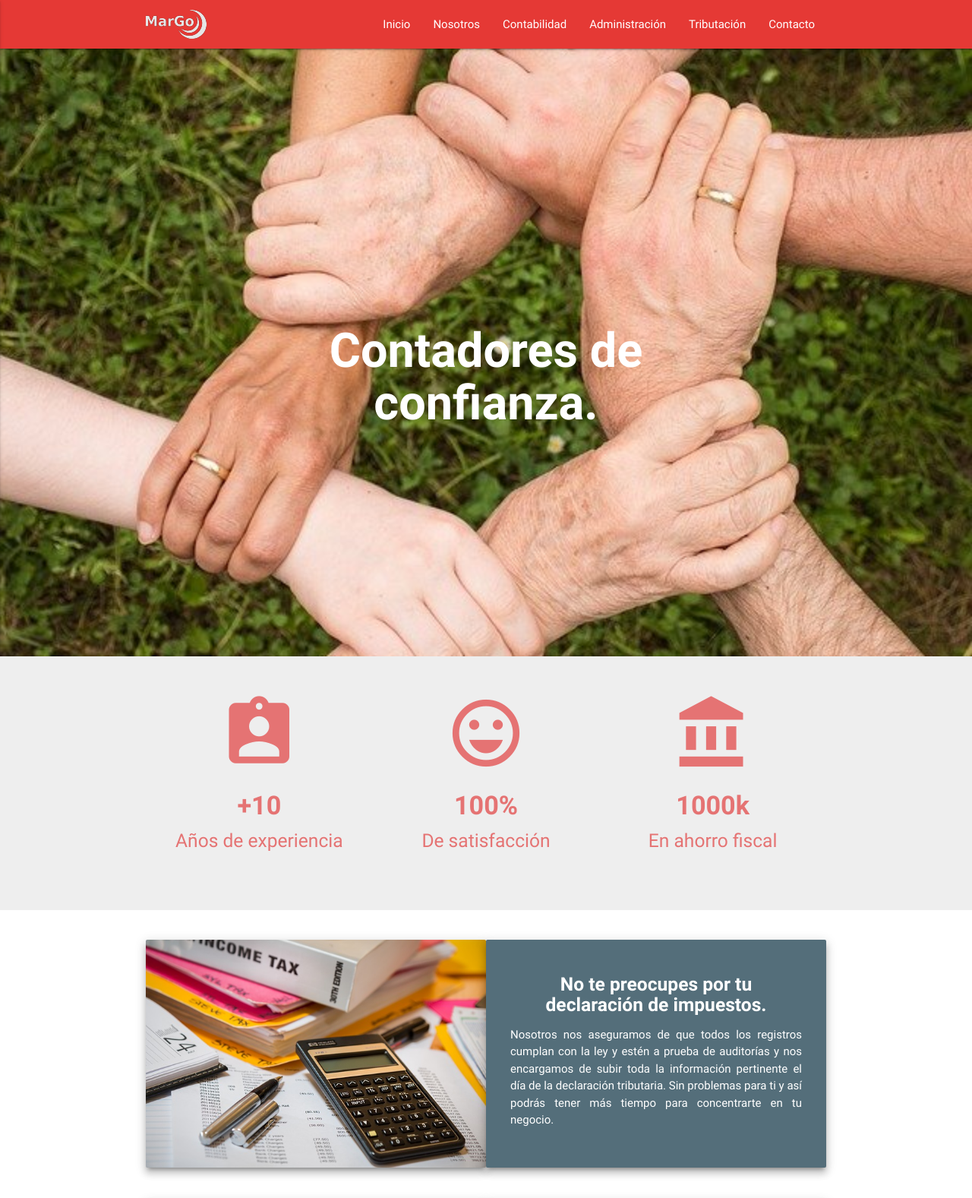
After one commit to doglez/webpage-margo, a PHP site: template pages/home.php in a window 1280 px wide. The commit adds this page. Shown: the top 1577 px of the page at 76% size. Run offline with PHP 8.4, Linux system fonts and the light colour scheme; the template is opened without the code that fills it, so the values that code supplies are empty.

Commit message:
set archivos generales

```diff
--- /dev/null
+++ b/pages/home.php
@@ -0,0 +1,51 @@
+<main>
+    <section class="section_carousel">
+    <div class="carousel carousel-slider center">
+    <div class="carousel-item equipo-unido" href="#one!">
+        <h1>Contadores de confianza.</h1>
+    </div>
+    <div class="carousel-item books" href="#two!">
+        <h1>Libros precisos y garantizados.</h1>
+    </div>
+    <div class="carousel-item contoper" href="#three!">
+        <h1>Descubre los beneficios de trabajar con nosotros.</h1>
+    </div>
+    </div>
+    </section>
+    <section class="section_achievements grey lighten-3">
+    <div class="row container">
+        <div id="section_achievements_text1" class="col m4 s12 section_achievements_text animate_materlialize">
+        <i class="large material-icons">assignment_ind</i>
+        <h4>+10</h4>
+        <h5>Años de experiencia</h5>
+        </div>
+        <div id="section_achievements_text2" class="col m4 s12 section_achievements_text animate_materlialize">
+        <i class="large material-icons">sentiment_very_satisfied</i>
+        <h4>100%</h4>
+        <h5>De satisfacción</h5>
+        </div>
+        <div id="section_achievements_text3" class="col m4 s12 section_achievements_text animate_materlialize">
+        <i class="large material-icons">account_balance</i>
+        <h4>1000k</h4>
+        <h5>En ahorro fiscal</h5>
+        </div>
+    </div>
+    </section>
+    <section class="section_comments white-text">
+    <div class="row container animateBelow">
+        <div class="card z-depth-4 col m6 s12 laptop_upload_sar"></div>
+        <div class="card z-depth-4 col m6 s12 section_comments_text blue-grey darken-1">
+        <h5 class="center">No te preocupes por tu declaración de impuestos.</h5>
+        <p class="justify">Nosotros nos aseguramos de que todos los registros cumplan con la ley y estén a prueba de auditorías y nos encargamos de subir toda la información pertinente el día de la declaración tributaria. Sin problemas para ti y así podrás tener  más tiempo para concentrarte en tu negocio.</p>
+        </div>
+    </div>
+    <div class="row container animateAbove">
+        <div class="card z-depth-4 col s12 hide-on-med-and-up money_plants"></div>
+        <div class="card z-depth-4 col m6 s12 section_comments_text blue-grey darken-1">
+        <h5 class="center">Beneficios de trabajar con nosotros.</h5>
+        <p class="justify">Utilizando nuestros servicios administrativos y contabilidad especializados que brindamos, puedes ahorrar dinero ya que contamos con software que automatiza la reportería y análisis de gastos, así obtendrás un resultado de alta calidad a tiempo y garantizado.</p>
+        </div>
+        <div class="card z-depth-4 col m6 hide-on-small-only money_plants"></div>
+    </div>
+    </section>
+</main>
--- a/templates/footer.php
+++ b/templates/footer.php
@@ -31,10 +31,10 @@
   <script type="text/javascript" src="https://code.jquery.com/jquery-3.5.1.min.js"></script>
 
   <!--JavaScript Materialize optimized loading-->
-  <script type="text/javascript" src="js/materialize.min.js"></script>
+  <script type="text/javascript" src="assets/js/materialize.min.js"></script>
 
   <!--Import own JS-->
-  <script src="js/app.min.js"></script>
+  <script src="assets/js/app.min.js"></script>
 
   </body>
 
--- a/templates/header.php
+++ b/templates/header.php
@@ -8,20 +8,20 @@
   <title>MARGO Contabilidad, Administración, Impuestos, Tegucigalpa, Honduras</title>
 
   <!--Import own css-->
-  <link rel="stylesheet" href="css/master.min.css">
+  <link rel="stylesheet" href="assets/css/master.min.css">
 
   <!-- Import Font Awesome Brand Icons -->
   <link rel="stylesheet" href="https://cdnjs.cloudflare.com/ajax/libs/font-awesome/4.7.0/css/font-awesome.min.css">
 
   <!--Import logo Favicon-->
-  <link rel="icon" type="image/png" href="img/favicon-16x16.png" sizes="16x16" />
+  <link rel="icon" type="image/png" href="assets/img/favicon-16x16.png" sizes="16x16" />
 
   <!--Import Materialize Plugins-->
   <!--Import Google Icon Font-->
   <link href="https://fonts.googleapis.com/icon?family=Material+Icons" rel="stylesheet">
 
   <!--Import materialize.css-->
-  <link type="text/css" rel="stylesheet" href="css/materialize.min.css" media="screen,projection" />
+  <link type="text/css" rel="stylesheet" href="assets/css/materialize.min.css" media="screen,projection" />
 
   <!--Let browser know website is optimized for mobile-->
   <meta name="viewport" content="width=device-width, initial-scale=1.0" />
@@ -33,7 +33,7 @@
     <div class="navbar-fixed">
       <nav class="red darken-1">
         <div class="nav-wrapper container">
-          <a href="index.php" class="brand-logo"><img class="logo_white" src="img/logo_white.png" alt="MARGO"> </a>
+          <a href="index.php" class="brand-logo"><img class="logo_white" src="assets/img/logo_white.png" alt="MARGO"> </a>
           <a href="#" data-activates="mobile-demo" class="button-collapse"><i class="material-icons">menu</i></a>
           <ul class="right hide-on-med-and-down">
             <li><a href="index.php">Inicio</a></li>
@@ -49,7 +49,7 @@
     </div>
 
     <ul class="side-nav" id="mobile-demo">
-      <li><img src="img/logo_normal.png" alt="MARGO" class="logo_sidenav"></li>
+      <li><img src="assets/img/logo_normal.png" alt="MARGO" class="logo_sidenav"></li>
       <li><a href="index.php">Inicio</a></li>
       <li><a href="about.php">Nosotros</a></li>
       <li><a href="contabilidad.php">Contabilidad</a></li>
```
Also changed, not shown: includes/functions.php (added, +22 -0 lines), index.php (+8 -63 lines).
